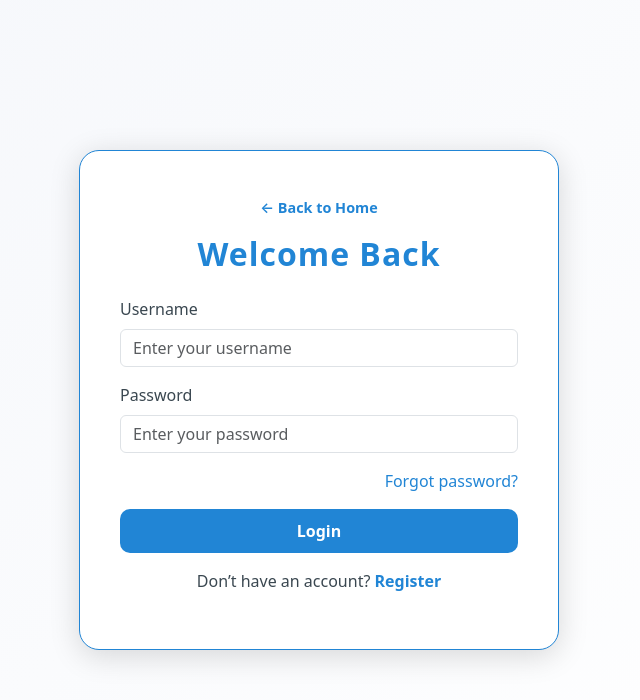
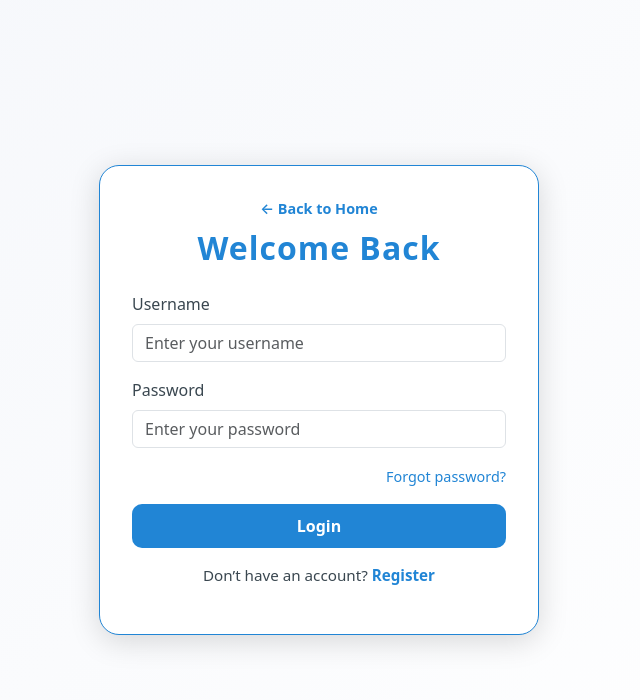
Before and after one commit to TJordahl90/Capstone-Web-Crawler, a React (Vite) app in the folder frontend/: page /login in a window 1280 px wide. Shown: the top 700 px of the page, without its empty margins (321-961 px from the left). Built offline with nearby package versions, Linux system fonts and the light colour scheme; no server answers.

Commit message:
update authforms for smaller screens

```diff
--- a/frontend/src/components/AuthForm.jsx
+++ b/frontend/src/components/AuthForm.jsx
@@ -77,25 +77,24 @@ const AuthForm = ({ isLogin }) => {
             fluid
             className="d-flex align-items-center justify-content-center"
             style={{
-                height: "100vh",
+                minHeight: "100vh",
                 background: "linear-gradient(135deg, var(--background), var(--card))",
                 color: "var(--text)",
-                overflow: "hidden",
-                position: "relative"
+                padding: "1rem",
+                overflowY: "auto",
             }}
         >
-
-            {/* Alert Message Pop-up */}
-            <GlobalMessage type={alert.type} message={alert.text} onClose={() => setAlert({ type: "", text: "" })}/>
+            {/* Alert Message */}
+            <GlobalMessage type={alert.type} message={alert.text} onClose={() => setAlert({ type: "", text: "" })} />
 
             <Card
                 style={{
                     backgroundColor: "var(--card)",
                     border: `1px solid var(--accent1)`,
                     borderRadius: "20px",
-                    padding: "2.5rem",
+                    padding: "2rem",
                     width: "100%",
-                    maxWidth: "480px",
+                    maxWidth: "440px",
                     boxShadow: "0 6px 30px var(--shadow1)",
                 }}
             >
@@ -108,6 +107,7 @@ const AuthForm = ({ isLogin }) => {
                         fontWeight: "600",
                         fontSize: "0.9rem",
                         marginBottom: "10px",
+                        padding: 0,
                     }}
                 >
                     ← Back to Home
@@ -127,38 +127,89 @@ const AuthForm = ({ isLogin }) => {
                 <Form onSubmit={handleSubmit}>
                     {!isLogin ? (
                         <>
-                            <InputField label="Username" type="text" placeholder="Enter a username"
-                                value={formData.username} onChange={(e) => setFormData({ ...formData, username: e.target.value })} />
-                            <InputField label="Password" type="password" placeholder="Enter a password"
-                                value={formData.password} onChange={(e) => setFormData({ ...formData, password: e.target.value })} />
-                            {formData.password && !/^(?=.*[a-z])(?=.*[A-Z])(?=.*\d)(?=.*[\W_]).{8,}$/.test(formData.password) && (
-                                <small style={{ color: "red" }}>Must meet password requirements</small>
-                            )}
-                            <InputField label="Confirm Password" type="password" placeholder="Confirm your password"
-                                value={formData.confirmPassword} onChange={(e) => setFormData({ ...formData, confirmPassword: e.target.value })} />
-                            <Row>
-                                <Col>
-                                    <InputField label="First Name" type="text" placeholder="First name"
-                                        value={formData.first_name} onChange={(e) => setFormData({ ...formData, first_name: e.target.value })} />
+                            <InputField
+                                label="Username"
+                                type="text"
+                                placeholder="Enter a username"
+                                value={formData.username}
+                                onChange={(e) => setFormData({ ...formData, username: e.target.value })}
+                            />
+                            <InputField
+                                label="Password"
+                                type="password"
+                                placeholder="Enter a password"
+                                value={formData.password}
+                                onChange={(e) => setFormData({ ...formData, password: e.target.value })}
+                            />
+                            {formData.password &&
+                                !/^(?=.*[a-z])(?=.*[A-Z])(?=.*\d)(?=.*[\W_]).{8,}$/.test(formData.password) && (
+                                    <small style={{ color: "red" }}>Must meet password requirements</small>
+                                )}
+                            <InputField
+                                label="Confirm Password"
+                                type="password"
+                                placeholder="Confirm your password"
+                                value={formData.confirmPassword}
+                                onChange={(e) => setFormData({ ...formData, confirmPassword: e.target.value })}
+                            />
+                            <Row className="gx-2">
+                                <Col xs={12} sm={6}>
+                                    <InputField
+                                        label="First Name"
+                                        type="text"
+                                        placeholder="First name"
+                                        value={formData.first_name}
+                                        onChange={(e) => setFormData({ ...formData, first_name: e.target.value })}
+                                    />
                                 </Col>
-                                <Col>
-                                    <InputField label="Last Name" type="text" placeholder="Last name"
-                                        value={formData.last_name} onChange={(e) => setFormData({ ...formData, last_name: e.target.value })} />
+                                <Col xs={12} sm={6}>
+                                    <InputField
+                                        label="Last Name"
+                                        type="text"
+                                        placeholder="Last name"
+                                        value={formData.last_name}
+                                        onChange={(e) => setFormData({ ...formData, last_name: e.target.value })}
+                                    />
                                 </Col>
                             </Row>
-                            <InputField label="Email" type="email" placeholder="Enter your email"
-                                value={formData.email} onChange={(e) => setFormData({ ...formData, email: e.target.value })} />
-                            <InputField label="Confirm Email" type="email" placeholder="Confirm your email"
-                                value={formData.confirmEmail} onChange={(e) => setFormData({ ...formData, confirmEmail: e.target.value })} />
+                            <InputField
+                                label="Email"
+                                type="email"
+                                placeholder="Enter your email"
+                                value={formData.email}
+                                onChange={(e) => setFormData({ ...formData, email: e.target.value })}
+                            />
+                            <InputField
+                                label="Confirm Email"
+                                type="email"
+                                placeholder="Confirm your email"
+                                value={formData.confirmEmail}
+                                onChange={(e) => setFormData({ ...formData, confirmEmail: e.target.value })}
+                            />
                         </>
                     ) : (
                         <>
-                            <InputField label="Username" type="text" placeholder="Enter your username"
-                                value={formData.username} onChange={(e) => setFormData({ ...formData, username: e.target.value })} />
-                            <InputField label="Password" type="password" placeholder="Enter your password"
-                                value={formData.password} onChange={(e) => setFormData({ ...formData, password: e.target.value })} />
+                            <InputField
+                                label="Username"
+                                type="text"
+                                placeholder="Enter your username"
+                                value={formData.username}
+                                onChange={(e) => setFormData({ ...formData, username: e.target.value })}
+                            />
+                            <InputField
+                                label="Password"
+                                type="password"
+                                placeholder="Enter your password"
+                                value={formData.password}
+                                onChange={(e) => setFormData({ ...formData, password: e.target.value })}
+                            />
                             <div className="text-end mb-3">
-                                <Link to="/password-reset" style={{ color: "var(--accent1)", textDecoration: "none" }}>Forgot password?</Link>
+                                <Link
+                                    to="/password-reset"
+                                    style={{ color: "var(--accent1)", textDecoration: "none", fontSize: "0.9rem" }}
+                                >
+                                    Forgot password?
+                                </Link>
                             </div>
                         </>
                     )}
@@ -180,14 +231,28 @@ const AuthForm = ({ isLogin }) => {
                         onMouseEnter={(e) => (e.target.style.opacity = "0.85")}
                         onMouseLeave={(e) => (e.target.style.opacity = "1")}
                     >
-                        {loading ? <Spinner as="span" animation="border" size="sm" /> : (isLogin ? "Login" : "Register")}
+                        {loading ? (
+                            <Spinner as="span" animation="border" size="sm" />
+                        ) : (
+                            isLogin ? "Login" : "Register"
+                        )}
                     </Button>
 
                     <div className="text-center mt-3" style={{ color: "var(--text)" }}>
                         {isLogin ? (
-                            <p>Don’t have an account? <Link to="/register" style={{ color: "var(--accent1)", fontWeight: 600 }}>Register</Link></p>
+                            <p style={{ fontSize: "0.95rem" }}>
+                                Don’t have an account?{" "}
+                                <Link to="/register" style={{ color: "var(--accent1)", fontWeight: 600 }}>
+                                    Register
+                                </Link>
+                            </p>
                         ) : (
-                            <p>Already have an account? <Link to="/login" style={{ color: "var(--accent1)", fontWeight: 600 }}>Login</Link></p>
+                            <p style={{ fontSize: "0.95rem" }}>
+                                Already have an account?{" "}
+                                <Link to="/login" style={{ color: "var(--accent1)", fontWeight: 600 }}>
+                                    Login
+                                </Link>
+                            </p>
                         )}
                     </div>
                 </Form>
```
